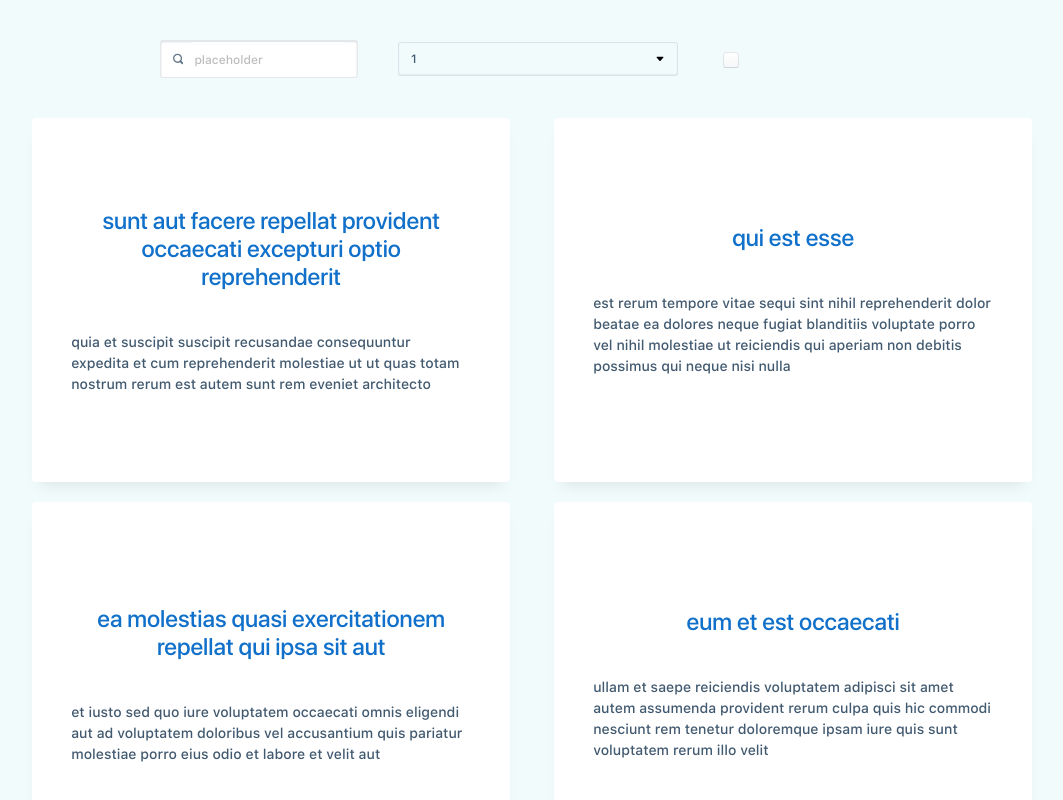
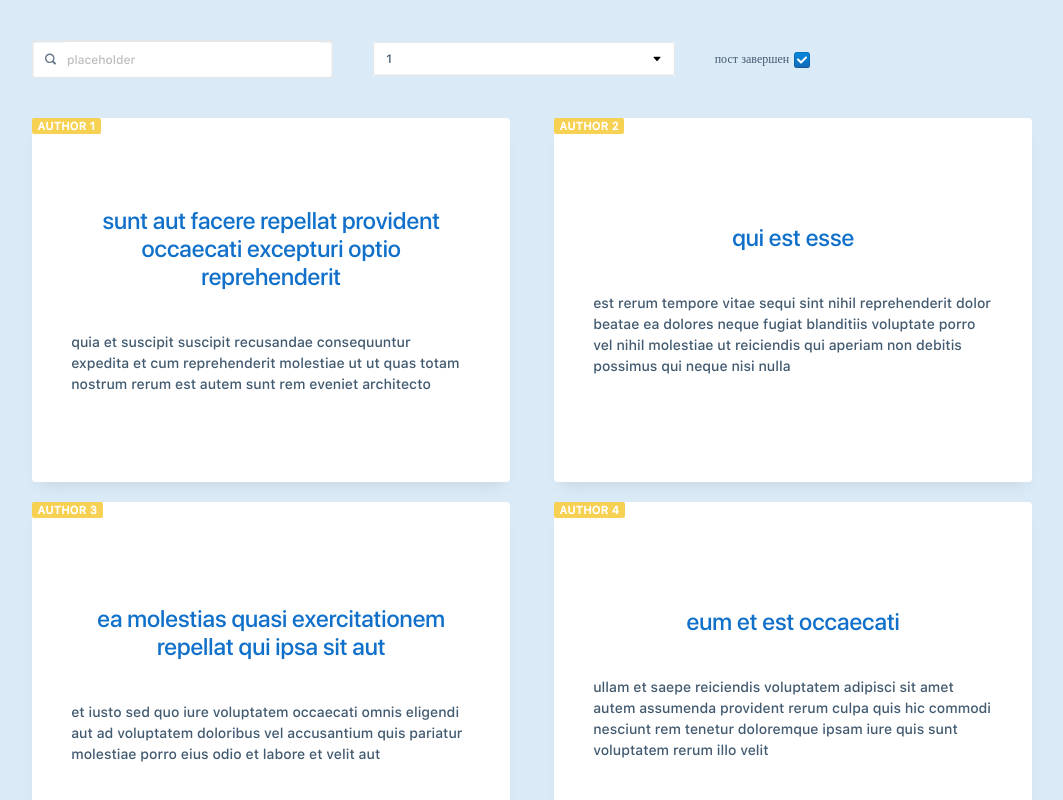
Before and after one commit to Sijonra/jda-posts, a React (Vite) app: page / in a window 1280 px wide. Shown: the top 800 px of the page, without its empty margins (96-1159 px from the left). Built offline with nearby package versions, Linux system fonts and the light colour scheme.

Commit message:
feat[JDA-0202]: posts page styling

```diff
--- a/src/App.scss
+++ b/src/App.scss
@@ -1,5 +1,5 @@
 @import "./styles/bundle.scss";
 
 body {
-  background-color: $color-teal-lightest;
+  background-color: $color-blue-light;
 }
--- a/src/components/Post/Post.module.scss
+++ b/src/components/Post/Post.module.scss
@@ -1,6 +1,8 @@
 @import "../../styles/bundle.scss";
 
 .post {
+  position: relative;
+
   &__card {
     height: 240px;
     max-width: 400px;
@@ -15,4 +17,10 @@
       color: $color-blue-base;
     }
   }
+
+  &__badge {
+    position: absolute;
+    top: 0;
+    left: 0;
+  }
 }
--- a/src/components/Post/Post.tsx
+++ b/src/components/Post/Post.tsx
@@ -2,6 +2,7 @@ import style from "./Post.module.scss";
 import Card from "../../components/Card/Card";
 import Heading from "../../components/Heading/Heading";
 import Paragraph from "../../components/Paragraph/Paragraph";
+import Badge from "../Badge/Badge";
 import { FC } from "react";
 
 interface PostProps {
@@ -22,6 +23,13 @@ const Post: FC<PostProps> = ({ post }) => {
           <Paragraph className={style["card__text"]} type="medium">
             {post.body}
           </Paragraph>
+          <Badge
+            type="badge"
+            theme="solid"
+            color="yellow"
+            text={"author " + post.id}
+            className={style["card__badge"]}
+          />
         </Card>
       </div>
     </>
--- a/src/components/Select/Select.module.scss
+++ b/src/components/Select/Select.module.scss
@@ -6,6 +6,7 @@
 
 .select {
   min-width: 280px;
+  width: 100%;
   outline: none;
   padding: 0.75em 0 0.75em 1em;
   font-family: $font-SF-PRO-TEXT;
--- a/src/components/Select/Select.tsx
+++ b/src/components/Select/Select.tsx
@@ -2,13 +2,14 @@ import style from "./Select.module.scss";
 import { FC } from "react";
 
 interface SelectProps {
+  className?: string;
   name: string;
   options: Array<string>;
 }
 
-const Select: FC<SelectProps> = ({ name, options }) => {
+const Select: FC<SelectProps> = ({ name, options, className }) => {
   return (
-    <div className={style["select-wrapper"]}>
+    <div className={style["select-wrapper"] + " " + className}>
       <select className={style["select"]} name={name} id="">
         {options.map((item) => {
           return <option value={item}>{item}</option>;
--- a/src/pages/PostsPage/PostsPage.module.scss
+++ b/src/pages/PostsPage/PostsPage.module.scss
@@ -6,14 +6,20 @@
   padding: 40px 0;
 
   &__search-bar {
-    max-width: 768px;
-    margin: 0 auto;
-    display: flex;
+    display: grid;
+    grid-template-columns: 1fr 1fr 1fr;
     align-items: center;
     margin-bottom: 40px;
+
     div {
       margin-right: 40px;
     }
+  }
+}
+
+.search-bar {
+  &__select {
+    background: $color-white;
   }
 }
 
--- a/src/pages/PostsPage/PostsPage.tsx
+++ b/src/pages/PostsPage/PostsPage.tsx
@@ -139,8 +139,12 @@ const PostsPage = () => {
           }
         >
           <Input type="search" />
-          <Select name="Authors" options={["1", "2", "3"]} />
-          <Checkbox isDisabled={false} isChecked={false} />
+          <Select
+            className={style["search-bar__select"]}
+            name="Authors"
+            options={["1", "2", "3"]}
+          />
+          <Checkbox label="пост завершен" isDisabled={false} isChecked={true} />
         </div>
         <div className={style["cards"]}>
           {posts.map((post) => {
--- a/src/styles/bundle.scss
+++ b/src/styles/bundle.scss
@@ -1,4 +1,5 @@
 @import "normalize.css";
+// @import url("./src/styles/fonts.scss");
 @import "./fonts.scss";
 @import "./variables.scss";
 @import "./mixins.scss";
```
